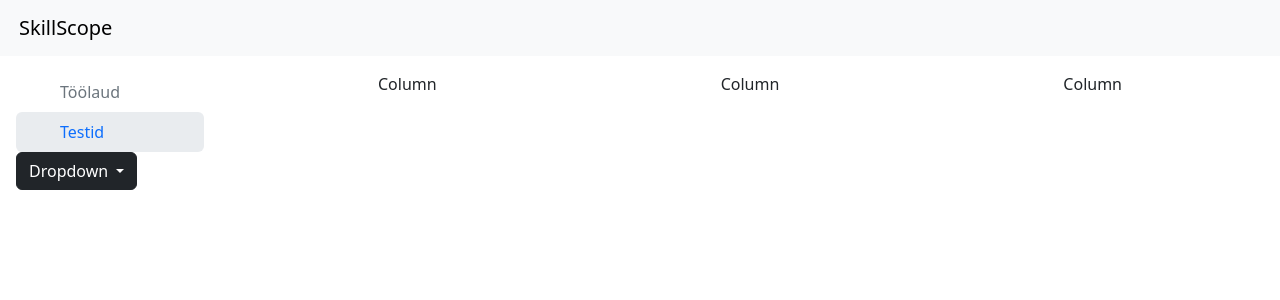
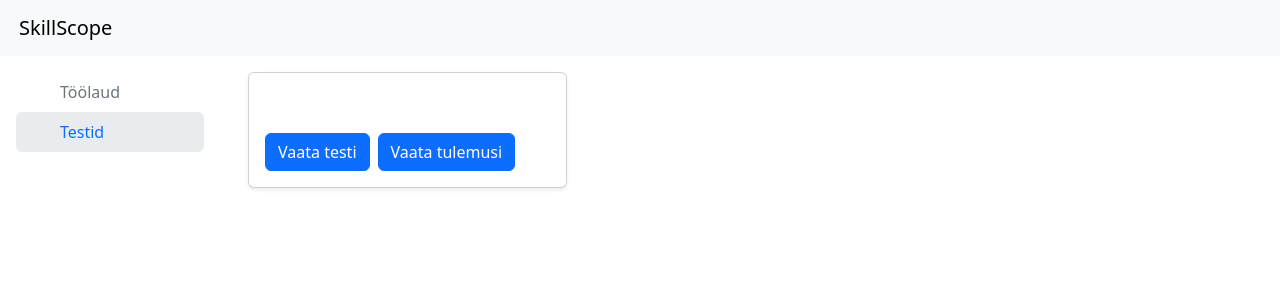
Before and after one commit to magicflute21/testi-platvorm, a Vue app in the folder frontend/: page /tests in a window 1280 px wide. Shown: the top 300 px of the page. Built offline with nearby package versions, Linux system fonts and the light colour scheme; no server answers; some icons are missing.

Commit message:
TP-20 /tests view component WIP3

```diff
--- /dev/null
+++ b/frontend/src/Status.js
@@ -0,0 +1,7 @@
+export default{
+
+    A: {name: 'Aktiivne', badgeClass: 'text-bg-success'},
+    K: {name: 'Koostamisel', badgeClass: 'text-bg-warning'},
+    M: {name: 'Mitteaktiivne', badgeClass: 'text-bg-danger'}
+
+}
--- a/frontend/src/navigation/AppSidebar.vue
+++ b/frontend/src/navigation/AppSidebar.vue
@@ -1,9 +1,9 @@
 <script>
-import { PhHouse, PhFlask } from '@phosphor-icons/vue'
+import { PhCaretDown, PhFlask, PhHouse } from '@phosphor-icons/vue'
 
 export default {
   name: 'AppSidebar',
-  components: { PhHouse, PhFlask },
+  components: { PhCaretDown, PhHouse, PhFlask },
 }
 </script>
 
@@ -18,23 +18,7 @@
         <PhFlask :size="20" />
         Testid
       </RouterLink>
-    </div>
-      <ul class="navbar-nav">
-        <li class="nav-item dropdown">
-          <button
-            class="btn btn-dark dropdown-toggle"
-            data-bs-toggle="dropdown"
-            aria-expanded="false"
-          >
-            Dropdown
-          </button>
-          <ul class="dropdown-menu dropdown-menu-">
-            <li><a class="dropdown-item" href="#">Action</a></li>
-            <li><a class="dropdown-item" href="#">Another action</a></li>
-            <li><a class="dropdown-item" href="#">Something else here</a></li>
-          </ul>
-        </li>
-      </ul>
+      </div>
   </nav>
 </template>
 
--- /dev/null
+++ b/frontend/src/services/TestService.js
@@ -0,0 +1,9 @@
+import axios from 'axios'
+
+export default {
+
+  getAllTests() {
+    return axios.get('/api/tests')
+
+  },
+}
--- a/frontend/src/views/TestOverview.vue
+++ b/frontend/src/views/TestOverview.vue
@@ -1,15 +1,68 @@
 <script>
+import TestService from '@/services/TestService.js'
+import Status from '@/Status.js'
+
 export default {
   name: 'TestOverview',
+
+  beforeMount() {
+    this.getAllTests()
+  },
+
+  data() {
+    return {
+      testStatus: Status,
+      testSummaries: [
+        {
+          testId: 0,
+          testName: '',
+          testShortDescription: '',
+          testStatus: '',
+        },
+      ],
+    }
+  },
+  methods: {
+    getAllTests() {
+      TestService.getAllTests()
+        .then((response) => this.handleGetAllTests(response))
+        .catch()
+        .finally()
+    },
+    handleGetAllTests(response) {
+      this.testSummaries = response.data
+    },
+  },
 }
 </script>
 
 <template>
-  <div class="container text-center">
+  <div class="container text">
     <div class="row">
-      <div class="col">Column</div>
-      <div class="col">Column</div>
-      <div class="col">Column</div>
+      <div v-for="testSummary in testSummaries" :key="testSummary.testId" class="col-4 mb-3">
+        <div class="card h-100 shadow-sm">
+          <div class="card-body d-flex flex-column">
+            <div class="row d-flex flex-row mb-2">
+              <h5 class="card-title justify-content-start">
+                {{ testSummary.testName }}<span class="badge ms-5" style="background-color: seagreen">{{testSummary.testStatus }}</span>
+              </h5>
+            </div>
+            <div class="row mb-3">
+              <div class="card-subtitle">
+                <p>
+                  {{ testSummary.testShortDescription }}
+                </p>
+              </div>
+            </div>
+            <div class="row">
+              <div class="d-flex justify-content-start align-content-end gap-2 mb-0">
+                <button class="btn btn-primary mt-auto">Vaata testi</button>
+                <button class="btn btn-primary mt-auto">Vaata tulemusi</button>
+              </div>
+            </div>
+          </div>
+        </div>
+      </div>
     </div>
   </div>
 </template>
```
